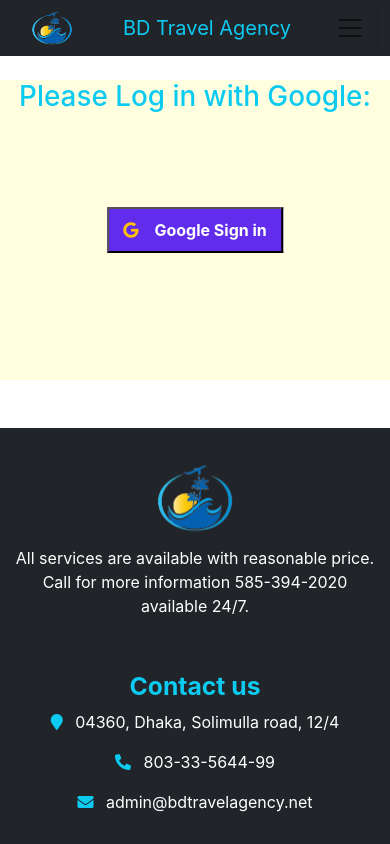
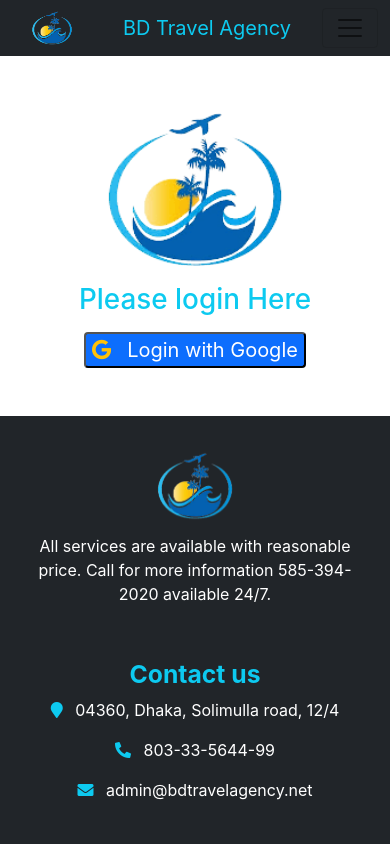
Before and after one commit to Rony163/bd-travel-agency-client, a React (Create React App) app: page /login in a window 390 px wide. Shown: the top 844 px of the page. Built offline with nearby package versions, Linux system fonts and the light colour scheme; no server answers.

Commit message:
responsive fixed

```diff
--- a/src/pages/Login/Login.js
+++ b/src/pages/Login/Login.js
@@ -1,19 +1,20 @@
 import React from 'react';
 import useFirebase from '../../hooks/useFirebase';
-import './Login.css';
+import logo from '../../images/logo.png';
+// import './Login.css';
 
 const Login = () => {
     const { googleSignIn } = useFirebase();
 
     return (
-        <div className='login-container parent'>
-            <h1 className="text-info mt-5">Please Log in with Google:</h1>
-            <button className='child' onClick={googleSignIn}>
-                <span className='p-2 btn-rounded text-white fw-bold'>
-                    <i class="fab fa-google me-3 text-warning"></i>
-                    Google Sign in
-                </span>
-            </button>
+        <div>
+            <div className='mt-5 pt-5'>
+                <img className='img-fluid' style={{ width: '350px' }} src={logo} alt="" />
+            </div>
+            <div className='d-flex flex-column justify-content-center align-items-center '>
+                <h1 className='mb-3 text-info' >Please login Here</h1>
+                <button onClick={googleSignIn} className='bg-primary text-white fs-5 rounded'><i class="fab fa-google me-3 text-warning"></i>Login with Google</button>
+            </div>
         </div>
     );
 };
--- a/src/pages/Shared/Footer/Footer.js
+++ b/src/pages/Shared/Footer/Footer.js
@@ -1,18 +1,18 @@
 import React from 'react';
-import { Col, Row } from "react-bootstrap";
+import { Col, Container, Row } from "react-bootstrap";
 import logo2 from '../../../images/logo.png';
 import './Footer.css';
 
 const Footer = () => {
     return (
         <div className='footer-bg mt-5'>
+            <Container>
                 <Row>
                     <Col xs={12} md={4}>
                         <div className='footer-section'>
                             <img className='img-fluid img-sized' style={{ height: '80px' }} src={logo2} alt="" />
                             <p className="p-2">All services are available with reasonable price. Call for more information 585-394-2020 available 24/7.</p>
                         </div>
-
                     </Col>
                     <Col xs={12} md={4}>
                         <div className='footer-section'>
@@ -33,10 +33,10 @@ const Footer = () => {
                         </div>
                     </Col>
                 </Row>
+            </Container>
             <div style={{ backgroundColor: '#000000' }} className='py-3 text-white text-center'>
                 <p className='text-white mt-2'>Copyright &copy; by  <span className='text-info'>Minhajul Islam Rony</span></p>
             </div>
-
         </div>
     );
 };
--- a/src/pages/Shared/Header/Header.js
+++ b/src/pages/Shared/Header/Header.js
@@ -28,12 +28,13 @@ const Header = () => {
                             </div>
                             :
                             <div className='d-flex flex-column flex-lg-row'>
-                                <Nav.Link as={HashLink} className="text-info" to="/services">Services</Nav.Link>
+                                <Nav.Link as={HashLink} className="text-info" to="/">My Event</Nav.Link>
+                                <Nav.Link as={HashLink} className="text-info" to="/">All Event</Nav.Link>
+                                <Nav.Link as={HashLink} className="text-info" to="/">Add Services</Nav.Link>
                                 <span className="text-danger p-2"><i class="fas fa-user"></i> {user?.displayName}</span>
                                 <button className="btn btn-info" onClick={logOut}>LogOut </button>
                             </div>
                         }
-
                     </Navbar.Collapse>
                 </Container>
             </Navbar>
```
Lines whose indentation alone changed are shown as unchanged.
